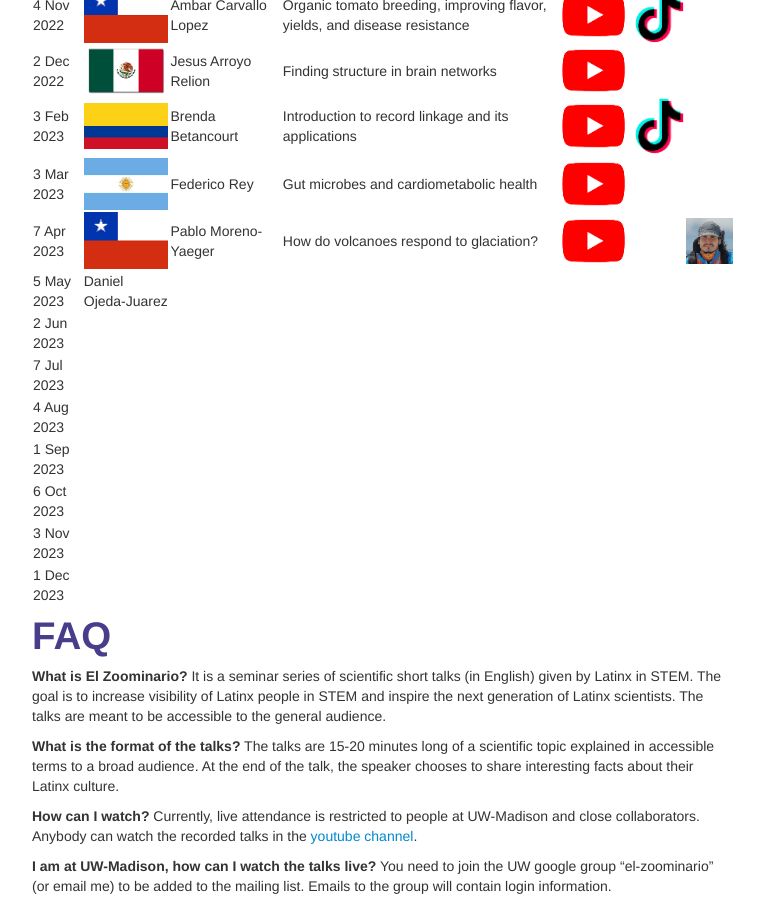
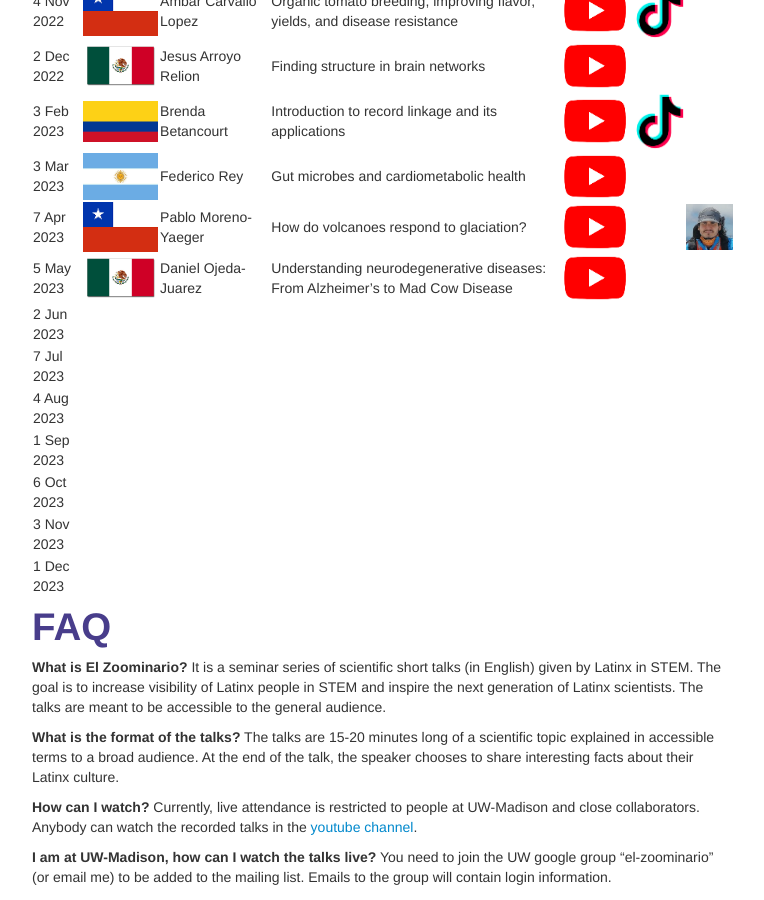
Before and after one commit to solislemuslab/solislemuslab.github.io, a Jekyll site: the page built from pages/zoominario.md, in a window 1280 px wide and 900 px high, scrolled down 2185 px. Shown: the whole window, without its empty margins (258-1022 px from the left). Built offline with Jekyll 4.4.1, drawn with Linux system fonts in a browser that asks for light colours.

Commit message:
el zoominario update

```diff
--- a/pages/zoominario.md
+++ b/pages/zoominario.md
@@ -54,7 +54,7 @@ description: El Zoominario
 | 3 Feb 2023 | ![](../assets/pics/flags/colombia.png) | Brenda Betancourt | Introduction to record linkage and its applications | [![youtube (653k)](icons16/youtube.png)](https://youtu.be/8aRcH_LYr7E) | [![tiktok (653k)](icons16/tiktok.png)](https://www.tiktok.com/@latinxinstem/video/7198957014762999083) |
 | 3 Mar 2023 | ![](../assets/pics/flags/argentina.png) | Federico Rey | Gut microbes and cardiometabolic health | [![youtube (653k)](icons16/youtube.png)](https://youtu.be/4huIZPpLrpY)
 | 7 Apr 2023 | ![](../assets/pics/flags/chile.png) | Pablo Moreno-Yaeger | How do volcanoes respond to glaciation? | [![youtube (653k)](icons16/youtube.png)](https://youtu.be/bMQfIN6DXvw) | | [![tiktok (653k)](icons16/pablo.png)](https://www.tiktok.com/@latinxinstem/video/7219446404513598766?is_from_webapp=1&sender_device=pc&web_id=7198957279043405354) |
-| 5 May 2023 | Daniel Ojeda-Juarez | |
+| 5 May 2023 | ![](../assets/pics/flags/mexico.png) | Daniel Ojeda-Juarez | Understanding neurodegenerative diseases: From Alzheimer's to Mad Cow Disease | [![youtube (653k)](icons16/youtube.png)](https://youtu.be/bMQfIN6DXvw) | | |
 | 2 Jun 2023 |  | |
 | 7 Jul 2023 |  | |
 | 4 Aug 2023 |  | |
```
